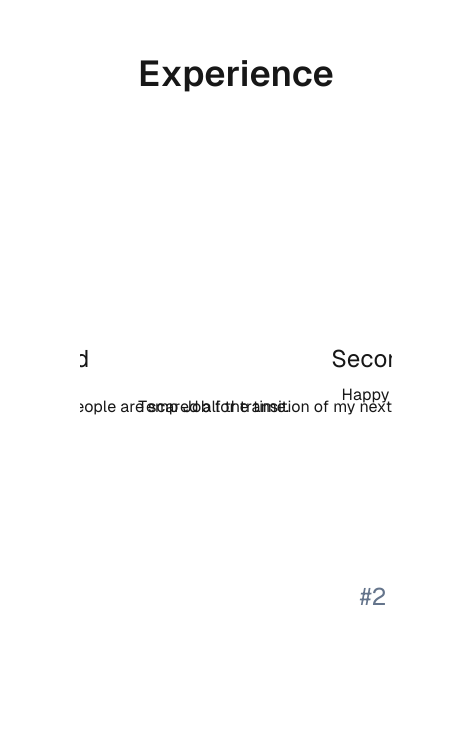
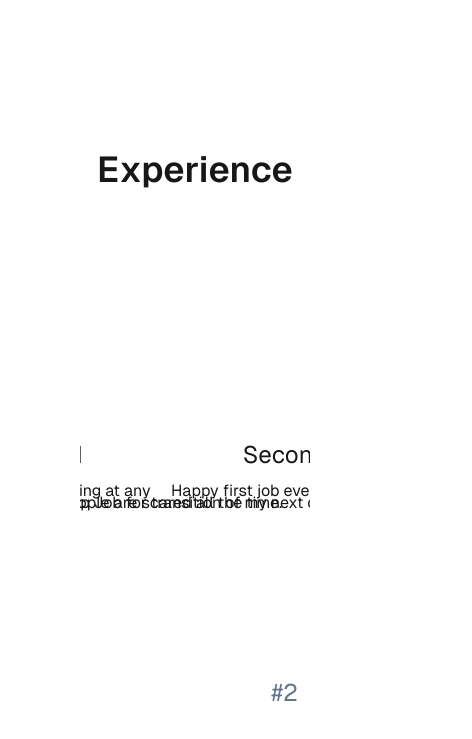
Before and after one commit to RubyTzu/test-playground, a Next.js app: page /about in a window 390 px wide. Shown: the part 1663-2402 px from the top of the page, 472 px wide, since content can reach past the window. Built offline with nearby package versions, Linux system fonts and the light colour scheme.

Commit message:
feat: modified media query

```diff
--- a/app/(routes)/about/page.tsx
+++ b/app/(routes)/about/page.tsx
@@ -10,7 +10,7 @@ export default function page() {
   return (
     <div className="grid grid-rows-[8rem_1fr_6rem] min-h-screen gap-16 font-[family-name:var(--font-geist-sans)]">
       <Navbar />
-      <main className="mx-auto max-w-[1240px] px-20 flex flex-col gap-96 row-start-2">
+      <main className="mx-auto w-screen px-20 flex flex-col gap-96 row-start-2 md:max-w-[1240px]">
         <AboutMe />
         <Skills />
         <Experience />
--- a/app/(ui)/shareComponent/Footer.tsx
+++ b/app/(ui)/shareComponent/Footer.tsx
@@ -1,3 +1,3 @@
 export const Footer = () => {
-  return <footer className="max-w-screen row-start-3 flex gap-6 flex-wrap items-center justify-center">r@sample.com</footer>;
+  return <footer className="w-screen row-start-3 flex gap-6 flex-wrap items-center justify-center">r@sample.com</footer>;
 };
--- a/app/(ui)/shareComponent/Navbar.tsx
+++ b/app/(ui)/shareComponent/Navbar.tsx
@@ -56,7 +56,7 @@ const socialMedia: SocialMedia[] = [
 
 export const Navbar = () => {
   return (
-    <header className="max-w-screen px-10 pt-12">
+    <header className="w-screen px-10 pt-12">
       <NavDesktop />
       <NavMobile />
     </header>
@@ -67,7 +67,7 @@ const NavDesktop = () => {
     const pathname = usePathname();
 
   return (
-    <div className="mx-auto max-w-[1440px] hidden justify-between items-center md:flex">
+    <div className="mx-auto max-w-[1200px] hidden justify-between items-center md:flex">
       <div className="w-fit flex gap-5 h-fit">
         {routes.map((site: Route) => (
           <Link className="relative" key={site.title} href={site.href}>
```
